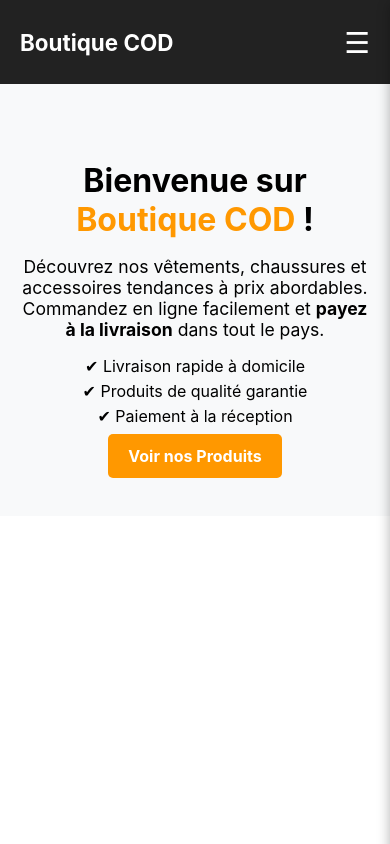
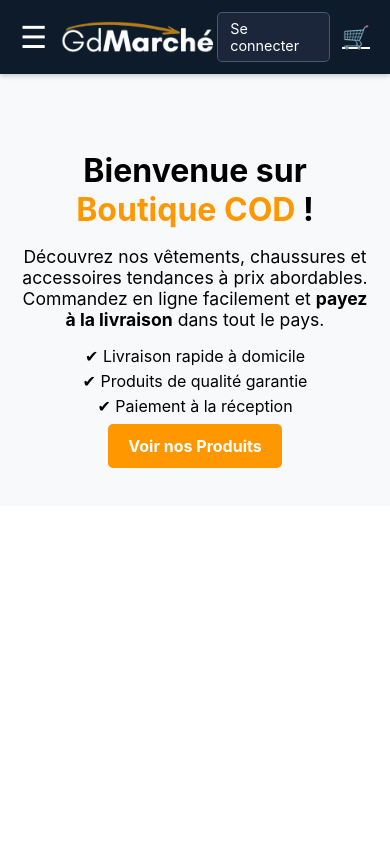
Before and after one commit to EvaristeNgala/boutique-cod, a React (Create React App) app: page / in a window 390 px wide. Built offline with nearby package versions, Linux system fonts and the light colour scheme; no server answers.

Commit message:
Mise à jour des styles et corrections

```diff
--- a/src/components/Navbar.js
+++ b/src/components/Navbar.js
@@ -4,6 +4,7 @@
 import { CartContext } from "../context/CartContext";
 import { auth } from "../firebase";
 import { onAuthStateChanged, signOut } from "firebase/auth";
+import logo from "../assets/logo.png"; // ✅ Logo PNG
 
 export default function Navbar() {
   const { cart } = useContext(CartContext);
@@ -13,118 +14,92 @@
   const [user, setUser] = useState(null);
   const [isMobile, setIsMobile] = useState(window.innerWidth < 600);
   const [menuOpen, setMenuOpen] = useState(false);
-  const [animateBadge, setAnimateBadge] = useState(false);
 
-  // ✅ Vérification de l'authentification
   useEffect(() => {
-    const unsub = onAuthStateChanged(auth, (currentUser) => {
-      setUser(currentUser);
-    });
+    const unsub = onAuthStateChanged(auth, (currentUser) => setUser(currentUser));
     return () => unsub();
   }, []);
 
-  // ✅ Déconnexion
   const handleLogout = async () => {
     await signOut(auth);
     setUser(null);
     navigate("/login");
   };
 
-  // ✅ Détection écran mobile
   useEffect(() => {
-    const handleResize = () => {
-      setIsMobile(window.innerWidth < 600);
-      if (window.innerWidth >= 600) setMenuOpen(false);
-    };
+    const handleResize = () => setIsMobile(window.innerWidth < 600);
     window.addEventListener("resize", handleResize);
     return () => window.removeEventListener("resize", handleResize);
   }, []);
 
-  // ✅ Animation badge panier
-  useEffect(() => {
-    if (cart.length > 0) {
-      setAnimateBadge(true);
-      setTimeout(() => setAnimateBadge(false), 400);
-    }
-  }, [cart.length]);
-
-  // ✅ Styles
+  // ✅ Styles principaux
   const navStyle = {
     display: "flex",
     justifyContent: "space-between",
     alignItems: "center",
-    padding: "10px 20px",
-    background: "#222",
+    padding: "12px 20px",
+    background: "#0d1b2a", // ✅ Bleu sombre
     color: "white",
     position: "sticky",
     top: 0,
     zIndex: 4000,
+    boxShadow: "0 2px 5px rgba(0,0,0,0.2)",
   };
 
-  const titleStyle = { fontSize: "1.4rem", fontWeight: "bold" };
+  const leftSide = { display: "flex", alignItems: "center", gap: "10px" };
+  const logoStyle = { height: "40px", cursor: "pointer" };
 
-  const ulStyle = {
-    display: "flex",
-    flexDirection: isMobile ? "column" : "row",
-    alignItems: isMobile ? "flex-start" : "center",
-    position: isMobile ? "fixed" : "static",
-    top: 0,
-    right: 0,
-    background: isMobile ? "#333" : "transparent",
-    width: isMobile ? "250px" : "auto",
-    height: isMobile ? "100vh" : "auto",
-    padding: isMobile ? "80px 20px" : "0",
-    boxShadow: isMobile ? "0 4px 12px rgba(0,0,0,0.3)" : "none",
-    gap: isMobile ? "20px" : "15px",
-    listStyle: "none",
-    margin: 0,
-    transform: isMobile ? (menuOpen ? "translateX(0)" : "translateX(100%)") : "none",
-    transition: "transform 0.3s ease-in-out",
-    zIndex: 3000, // ✅ Menu au-dessus de l’overlay
+  const centerLinks = {
+    display: isMobile ? "none" : "flex",
+    gap: "25px",
+    marginLeft: "30px",
+    flex: 1,
   };
 
-  const baseLinkStyle = {
-    color: "white",
+  const linkStyle = { color: "#fff", textDecoration: "none", fontSize: "1rem", fontWeight: "500" };
+
+  const rightSide = { display: "flex", alignItems: "center", gap: "12px" };
+  const connectBtn = {
+    color: "#fff",
     textDecoration: "none",
-    fontSize: "1rem",
-    padding: isMobile ? "8px 0" : "8px 12px",
+    background: "#1b263b",
+    padding: "7px 12px",
     borderRadius: "5px",
-    display: "block",
-    width: isMobile ? "100%" : "auto",
-    cursor: "pointer",
-    transition: "background-color 0.3s",
+    fontSize: "0.9rem",
+    border: "1px solid #415a77",
   };
-
-  const activeLinkStyle = {
-    ...baseLinkStyle,
-    color: "#ff9800",
-    fontWeight: "bold",
-    backgroundColor: isMobile ? "rgba(255,152,0,0.15)" : "transparent",
-  };
-
+  const cartIcon = { color: "#fff", fontSize: "1.4rem", position: "relative" };
   const badgeStyle = {
+    position: "absolute",
+    top: "-5px",
+    right: "-8px",
     background: "red",
     color: "white",
     borderRadius: "50%",
-    fontSize: "0.8rem",
-    padding: "3px 7px",
-    marginLeft: "5px",
-    fontWeight: "bold",
-    display: "inline-block",
-    minWidth: "20px",
-    textAlign: "center",
-    transform: animateBadge ? "scale(1.3)" : "scale(1)",
-    transition: "transform 0.3s ease",
+    padding: "2px 6px",
+    fontSize: "0.7rem",
   };
 
-  const menuIcon = {
-    fontSize: "1.8rem",
-    cursor: "pointer",
-    display: isMobile ? "block" : "none",
-    zIndex: 4001,
+  const menuIcon = { fontSize: "1.9rem", cursor: "pointer", display: isMobile ? "block" : "none" };
+
+  // ✅ Menu latéral mobile
+  const sideMenu = {
+    position: "fixed",
+    top: 0,
+    left: 0,
+    width: "250px",
+    height: "100%",
+    background: "#1b263b", // ✅ Bleu sombre menu
+    color: "#fff",
+    padding: "70px 20px",
+    transform: menuOpen ? "translateX(0)" : "translateX(-100%)",
+    transition: "transform 0.3s ease-in-out",
+    zIndex: 3000,
   };
 
-  const overlayStyle = {
+  const sideMenuLink = { display: "block", color: "#fff", textDecoration: "none", padding: "12px 0", fontSize: "1.1rem", borderBottom: "1px solid #415a77" };
+
+  const overlay = {
     position: "fixed",
     top: 0,
     left: 0,
@@ -133,86 +108,57 @@
     background: "rgba(0,0,0,0.5)",
     opacity: menuOpen ? 1 : 0,
     visibility: menuOpen ? "visible" : "hidden",
-    pointerEvents: menuOpen ? "auto" : "none",
     transition: "opacity 0.3s ease",
-    zIndex: 2000, // ✅ en dessous du menu
+    zIndex: 2000,
   };
-
-  const handleLinkClick = () => setTimeout(() => setMenuOpen(false), 200);
-
-  const getLinkStyle = (path) =>
-    location.pathname === path ? activeLinkStyle : baseLinkStyle;
 
   return (
     <>
+      {/* ✅ Navbar */}
       <nav style={navStyle}>
-        <h1 style={titleStyle}>Boutique COD</h1>
+        {/* ✅ Hamburger + Logo */}
+        <div style={leftSide}>
+          {isMobile && <span style={menuIcon} onClick={() => setMenuOpen(true)}>☰</span>}
+          <img src={logo} alt="Logo" style={logoStyle} onClick={() => navigate("/")} />
+        </div>
 
-        {isMobile && (
-          <span style={menuIcon} onClick={() => setMenuOpen(!menuOpen)}>
-            {menuOpen ? "✖" : "☰"}
-          </span>
-        )}
+        {/* ✅ Liens (PC uniquement) */}
+        <div style={centerLinks}>
+          <Link to="/" style={linkStyle}>Accueil</Link>
+          <Link to="/shop" style={linkStyle}>Boutique</Link>
+          {!user && <Link to="/devenir-vendeur" style={linkStyle}>Devenir Vendeur</Link>}
+          {!user && <Link to="/devenir-affilie" style={linkStyle}>Devenir Affilié</Link>}
+          {user && <Link to="/dashboard-vendeur" style={linkStyle}>Dashboard</Link>}
+        </div>
 
-        <ul style={ulStyle} onClick={(e) => e.stopPropagation()}>
-          <li>
-            <Link to="/" style={getLinkStyle("/")} onClick={handleLinkClick}>
-              Accueil
+        {/* ✅ Droite */}
+        <div style={rightSide}>
+          {!user ? (
+            <Link to="/login" style={connectBtn}>Se connecter</Link>
+          ) : (
+            <span onClick={handleLogout} style={{ ...connectBtn, background: "red", cursor: "pointer" }}>Déconnexion</span>
+          )}
+          {!user && (
+            <Link to="/cart" style={cartIcon}>
+              🛒 {cart.length > 0 && <span style={badgeStyle}>{cart.length}</span>}
             </Link>
-          </li>
-          <li>
-            <Link to="/shop" style={getLinkStyle("/shop")} onClick={handleLinkClick}>
-              Produits
-            </Link>
-          </li>
-
-          {!user && (
-            <>
-              <li>
-                <Link to="/devenir-vendeur" style={getLinkStyle("/devenir-vendeur")} onClick={handleLinkClick}>
-                  Devenir Vendeur
-                </Link>
-              </li>
-              <li>
-                <Link to="/devenir-affilie" style={getLinkStyle("/devenir-affilie")} onClick={handleLinkClick}>
-                  Devenir Affilié
-                </Link>
-              </li>
-              <li>
-                <Link to="/login" style={getLinkStyle("/login")} onClick={handleLinkClick}>
-                  Se Connecter
-                </Link>
-              </li>
-            </>
           )}
-
-          {user && (
-            <>
-              <li>
-                <Link to="/dashboard-vendeur" style={getLinkStyle("/dashboard-vendeur")} onClick={handleLinkClick}>
-                  Dashboard
-                </Link>
-              </li>
-              <li>
-                <span style={{ ...baseLinkStyle, color: "red" }} onClick={handleLogout}>
-                  🚪 Déconnexion
-                </span>
-              </li>
-            </>
-          )}
-
-          {/* ✅ Panier affiché uniquement si utilisateur NON connecté */}
-          {!user && (
-            <li>
-              <Link to="/cart" style={getLinkStyle("/cart")} onClick={handleLinkClick}>
-                🛒 Panier {cart.length > 0 && <span style={badgeStyle}>{cart.length}</span>}
-              </Link>
-            </li>
-          )}
-        </ul>
+        </div>
       </nav>
 
-      {isMobile && <div style={overlayStyle} onClick={() => setMenuOpen(false)} />}
+      {/* ✅ Overlay quand menu mobile est ouvert */}
+      {isMobile && <div style={overlay} onClick={() => setMenuOpen(false)} />}
+
+      {/* ✅ Menu latéral mobile */}
+      {isMobile && (
+        <div style={sideMenu}>
+          <Link to="/" style={sideMenuLink} onClick={() => setMenuOpen(false)}>🏠 Accueil</Link>
+          <Link to="/shop" style={sideMenuLink} onClick={() => setMenuOpen(false)}>🛍 Boutique</Link>
+          {!user && <Link to="/devenir-vendeur" style={sideMenuLink} onClick={() => setMenuOpen(false)}>📦 Devenir Vendeur</Link>}
+          {!user && <Link to="/devenir-affilie" style={sideMenuLink} onClick={() => setMenuOpen(false)}>🤝 Devenir Affilié</Link>}
+          {user && <Link to="/dashboard-vendeur" style={sideMenuLink} onClick={() => setMenuOpen(false)}>📊 Dashboard</Link>}
+        </div>
+      )}
     </>
   );
 }
--- a/src/pages/Produit.js
+++ b/src/pages/Produit.js
@@ -84,9 +84,9 @@
       {/* ✅ Détails du produit */}
       <div style={styles.card}>
         <img src={product.image} alt={product.name} style={styles.img} />
-        <h2 style={styles.name}>{product.name}</h2>
-        <p style={styles.price}>{product.price} $</p>
         <p style={styles.desc}>{product.description || "Aucune description disponible."}</p>
+            <p style={styles.price}>{product.price} $</p>
+            <p style={styles.desc}>{product.description || "Aucune description disponible."}</p>
         <button style={styles.btn} onClick={() => setShowOrder(true)}>📦 Commander</button>
       </div>
 
--- a/src/pages/Shop.js
+++ b/src/pages/Shop.js
@@ -10,7 +10,6 @@
   const [produits, setProduits] = useState([]);
   const navigate = useNavigate();
 
-  // 🔥 Récupération des produits depuis Firestore
   useEffect(() => {
     const fetchProduits = async () => {
       try {
@@ -24,14 +23,12 @@
     fetchProduits();
   }, []);
 
-  // ✅ Détection mobile
   useEffect(() => {
     const handleResize = () => setIsMobile(window.innerWidth < 768);
     window.addEventListener("resize", handleResize);
     return () => window.removeEventListener("resize", handleResize);
   }, []);
 
-  // ✅ Envoi commande via WhatsApp
   const handleSendOrder = () => {
     if (!selectedProduct) return;
     const msg = `📦 Nouvelle commande:
@@ -46,43 +43,24 @@
     setFormData({ nom: "", ville: "", adresse: "", commentaire: "" });
   };
 
-  // ✅ Styles
   const styles = {
     container: { padding: "20px", background: "#f4f6f8", minHeight: "100vh" },
-    grid: {
-      display: "grid",
-      gridTemplateColumns: isMobile ? "repeat(2, 1fr)" : "repeat(4, 1fr)",
-      gap: "20px",
-      maxWidth: "1300px",
-      margin: "auto"
-    },
-    card: {
-      background: "#fff",
-      boxShadow: "0 4px 10px rgba(0,0,0,0.1)",
-      overflow: "hidden",
-      transition: "transform 0.3s ease",
-      cursor: "pointer"
-    },
-    cardHover: { transform: "scale(1.03)" },
-    img: { width: "100%", height: "150px", objectFit: "cover" },
-    info: { padding: "5px", textAlign: "left" },
+    grid: { display: "grid", gridTemplateColumns: isMobile ? "repeat(2, 1fr)" : "repeat(4, 1fr)", gap: "20px", maxWidth: "1300px", margin: "auto" },
+    card: { background: "#fff", boxShadow: "0 4px 10px rgba(0,0,0,0.1)", borderRadius: "12px", overflow: "hidden", transition: "transform 0.3s ease", cursor: "pointer", paddingBottom: "10px" },
+    img: { width: "100%", height: "160px", objectFit: "cover", borderTopLeftRadius: "12px", borderTopRightRadius: "12px" },
+    info: { padding: "10px", textAlign: "left" },
     name: { fontSize: "1.1rem", fontWeight: "bold", color: "#222" },
-    price: { color: "#ff9800", fontWeight: "bold", fontSize: "1rem" },
-    stock: { fontSize: "0.9rem", color: "#28a745", fontWeight: "500", marginTop: "5px" },
-    btn: {
-      background: "#222", color: "#fff", border: "none",
-      padding: "10px", borderRadius: "6px", width: "100%",
-      cursor: "pointer", marginTop: "8px", transition: "background 0.3s"
-    },
-    modalOverlay: {
-      position: "fixed", top: 0, left: 0, width: "100%", height: "100vh",
-      background: "rgba(0,0,0,0.5)", display: "flex", justifyContent: "center",
-      alignItems: "center", animation: "fadeIn 0.3s"
-    },
-    modal: {
-      background: "#fff", padding: "20px", borderRadius: "12px", width: "90%",
-      maxWidth: "400px", boxShadow: "0 6px 15px rgba(0,0,0,0.2)", animation: "slideUp 0.3s"
-    },
+    price: { color: "#080808ff", fontWeight: "bold", fontSize: "1rem",marginBottom: "-5px" },
+    stock: { fontSize: "0.9rem", color: "#333", marginTop: "5px" },
+    desc: { fontSize: "0.9rem", color: "#666", margin: "5px 0" },
+
+    // ✅ Style bouton amélioré
+    btnRow: { display: "flex", justifyContent: "space-between", gap: "10px", marginTop: "8px" },
+    btn: { flex: 1, background: "#fff", border: "2px solid #131212ff", padding: "8px", borderRadius: "50px", cursor: "pointer", fontWeight: "bold", fontSize: "0.9rem", transition: "0.3s" },
+    btnHover: { background: "#1a1919ff", color: "#fff" },
+
+    modalOverlay: { position: "fixed", top: 0, left: 0, width: "100%", height: "100vh", background: "rgba(0,0,0,0.5)", display: "flex", justifyContent: "center", alignItems: "center" },
+    modal: { background: "#fff", padding: "20px", borderRadius: "12px", width: "90%", maxWidth: "400px", boxShadow: "0 6px 15px rgba(0,0,0,0.2)" },
     input: { width: "90%", padding: "10px", margin: "6px 0", border: "1px solid #ccc", borderRadius: "6px" },
     closeBtn: { background: "red", color: "#fff", border: "none", padding: "10px", borderRadius: "6px", marginTop: "10px", cursor: "pointer" }
   };
@@ -94,19 +72,29 @@
           <p style={{ textAlign: "center", color: "#666", gridColumn: "1/-1" }}>⏳ Chargement des produits...</p>
         ) : (
           produits.map((p) => (
-            <div key={p.id} style={styles.card} onMouseEnter={(e) => e.currentTarget.style.transform = "scale(1.03)"} onMouseLeave={(e) => e.currentTarget.style.transform = "scale(1)"}>
+            <div key={p.id} style={styles.card}>
               <img src={p.image} alt={p.name} style={styles.img} />
               <div style={styles.info}>
-                <h3 style={styles.name}>{p.name}</h3>
+                <p style={styles.desc}>{p.description?.substring(0, 60)}...</p>
                 <p style={styles.price}>{p.price} $</p>
-                <p style={styles.stock}>🟢 {p.stock || 0} en stock</p>
-                <p style={{ fontSize: "0.9rem", color: "#666" }}>{p.description?.substring(0, 60)}...</p>
+                <p style={styles.stock}>Stock : {p.stock || "Non spécifié"}</p>
 
-                {/* ✅ Commander */}
-                <button style={styles.btn} onClick={() => setSelectedProduct(p)}>📦 Commander</button>
+                {/* ✅ Boutons alignés sur la même ligne */}
+                <div style={styles.btnRow}>
+                  <button
+                    style={styles.btn}
+                    onMouseOver={(e) => { e.target.style.background = "#050505ff"; e.target.style.color = "#fff"; }}
+                    onMouseOut={(e) => { e.target.style.background = "#fff"; e.target.style.color = "#070707ff"; }}
+                    onClick={() => setSelectedProduct(p)}
+                  >Commander</button>
 
-                {/* ✅ Voir produit */}
-                <button style={{ ...styles.btn, background: "#555" }} onClick={() => navigate(`/produit/${p.id}`)}>👁 Voir le produit</button>
+                  <button
+                    style={styles.btn}
+                    onMouseOver={(e) => { e.target.style.background = "#070707ff"; e.target.style.color = "#fff"; }}
+                    onMouseOut={(e) => { e.target.style.background = "#fff"; e.target.style.color = "#000000ff"; }}
+                    onClick={() => navigate(`/produit/${p.id}`)}
+                  >👁 Voir produit</button>
+                </div>
               </div>
             </div>
           ))
@@ -122,7 +110,7 @@
             <input style={styles.input} placeholder="Ville" value={formData.ville} onChange={(e) => setFormData({ ...formData, ville: e.target.value })} />
             <input style={styles.input} placeholder="Adresse" value={formData.adresse} onChange={(e) => setFormData({ ...formData, adresse: e.target.value })} />
             <textarea style={styles.input} placeholder="Commentaire (facultatif)" value={formData.commentaire} onChange={(e) => setFormData({ ...formData, commentaire: e.target.value })} />
-            <button style={styles.btn} onClick={handleSendOrder}>✅ Envoyer la commande</button>
+            <button style={{ ...styles.btn, borderRadius: "10px" }} onClick={handleSendOrder}>✅ Envoyer la commande</button>
             <button style={styles.closeBtn} onClick={() => setSelectedProduct(null)}>❌ Fermer</button>
           </div>
         </div>
```
Also changed, not shown: src/assets/logo.png (added).
